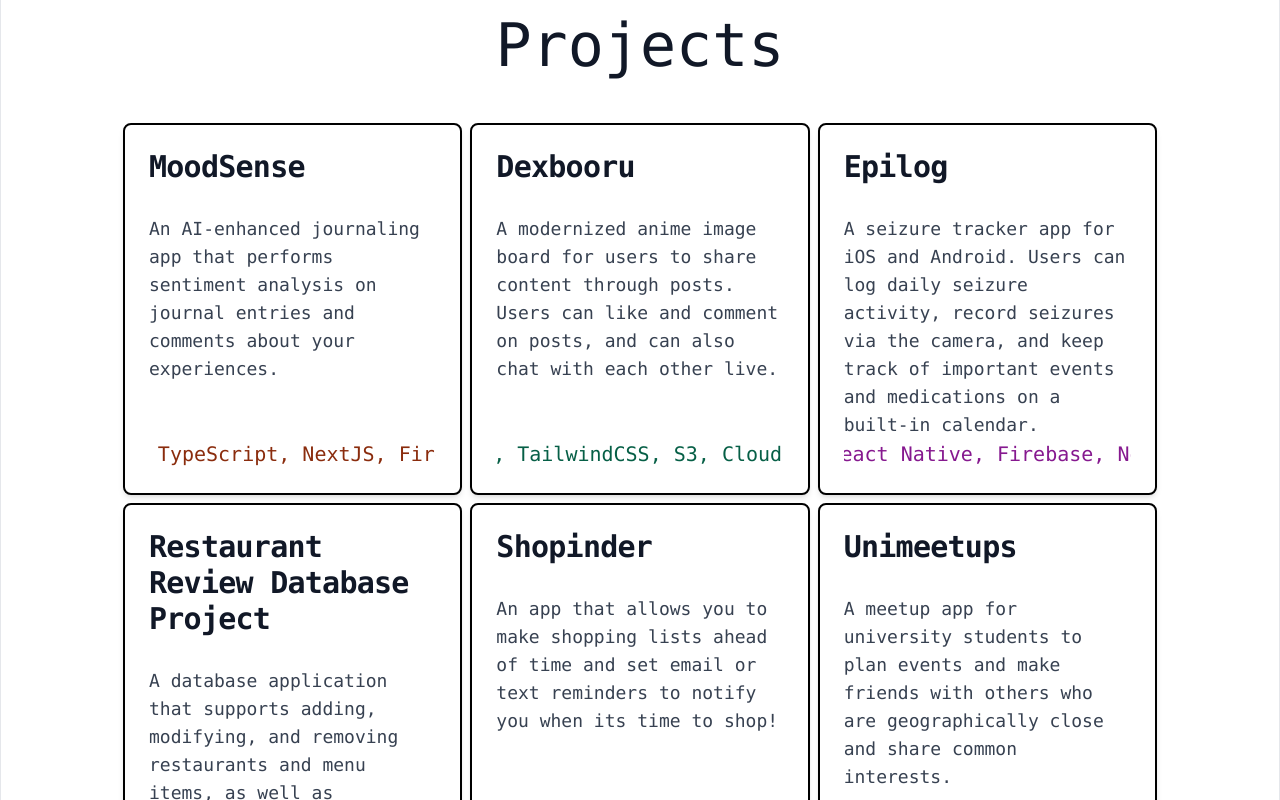
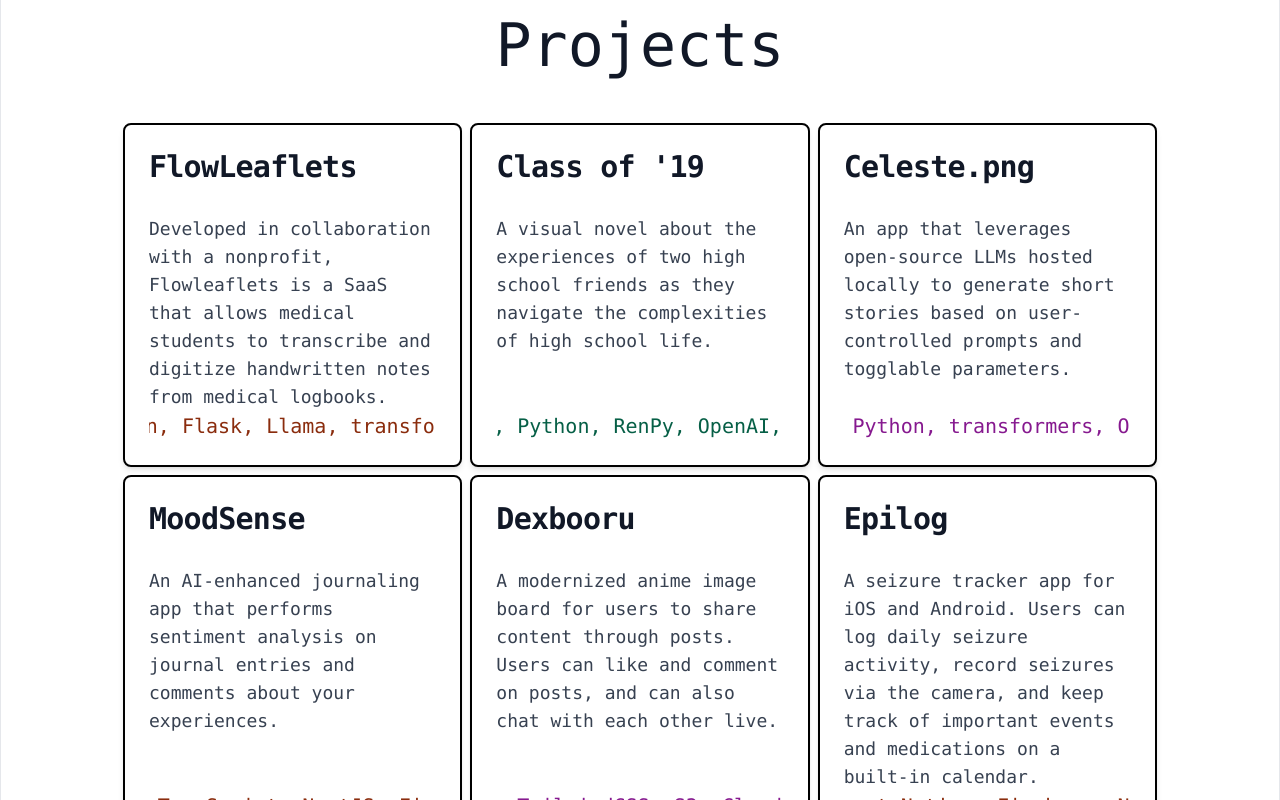
Before and after one commit to TonyLiu0226/yunxiaoliu.com-rewrite, a Next.js app: page / in a window 1280 px wide. Shown: the part 5600-6400 px from the top of the page. Built offline with nearby package versions, Linux system fonts and the light colour scheme.

Commit message:
update projects

```diff
--- a/components/Projects.js
+++ b/components/Projects.js
@@ -2,6 +2,24 @@ import styles from '../styles/Index.module.css'
 import ProjectCard from '../components/ProjectCard'
 
 const ProjectList = [
+  {
+    Title: "FlowLeaflets",
+    Description: "Developed in collaboration with a nonprofit, Flowleaflets is a SaaS that allows medical students to transcribe and digitize handwritten notes from medical logbooks.",
+    Technologies: ", NodeJS, React, Supabase, Python, Flask, Llama, transformers",
+    Link: "https://github.com/ubclaunchpad/clinical-logging"
+  },
+  {
+    Title: "Class of \'19",
+    Description: "A visual novel about the experiences of two high school friends as they navigate the complexities of high school life.",
+    Technologies: ", Python, RenPy, OpenAI, Suno",
+    Link: "https://github.com/TonyLiu0226/Class_of_19"
+  },
+  {
+    Title: "Celeste.png",
+    Description: "An app that leverages open-source LLMs hosted locally to generate short stories based on user-controlled prompts and togglable parameters.",
+    Technologies: ", NextJS, TypeScript, TailwindCSS, Python, transformers, Ollama",
+    Link: "https://github.com/TonyLiu0226/celeste.png"
+  },
   { Title: 'MoodSense',
     Description: 'An AI-enhanced journaling app that performs sentiment analysis on journal entries and comments about your experiences.',
     Technologies: ', Python, scikit-learn, Pandas, NumPy, TypeScript, NextJS, Firebase',
```
